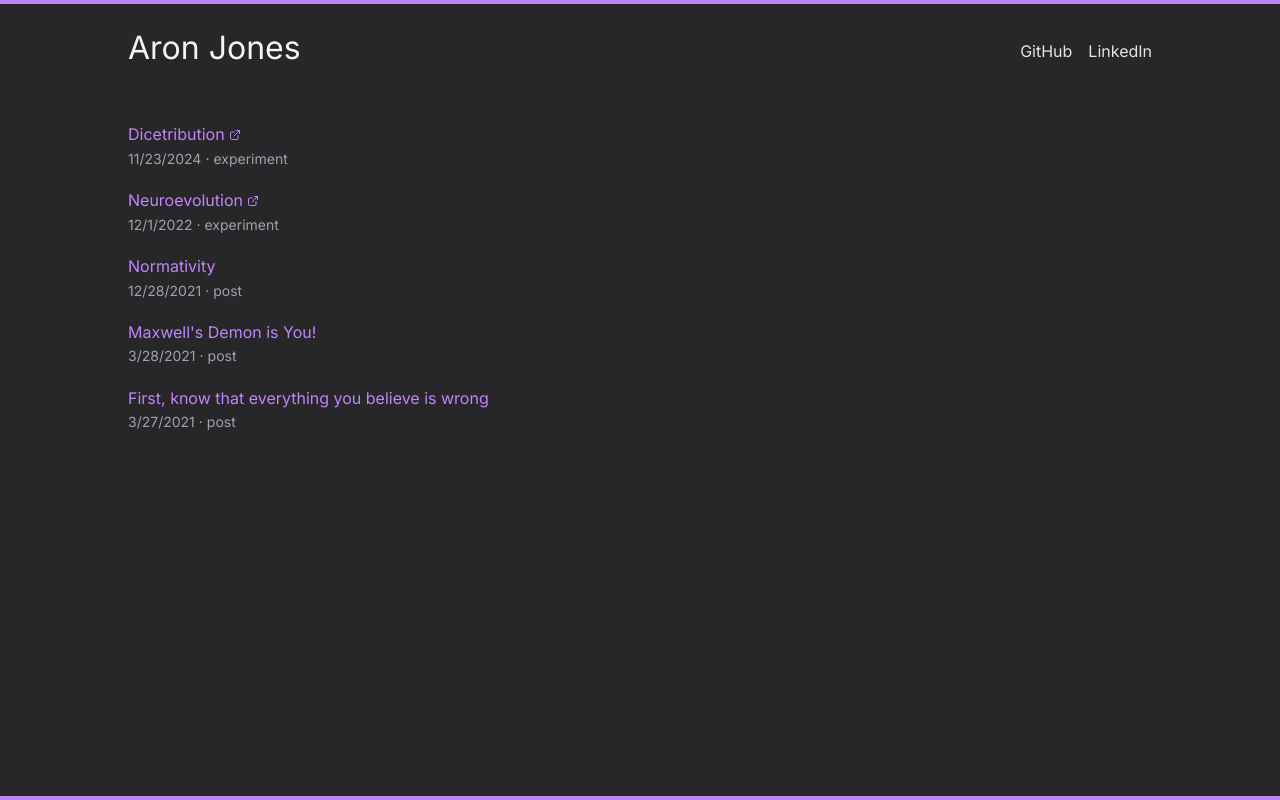
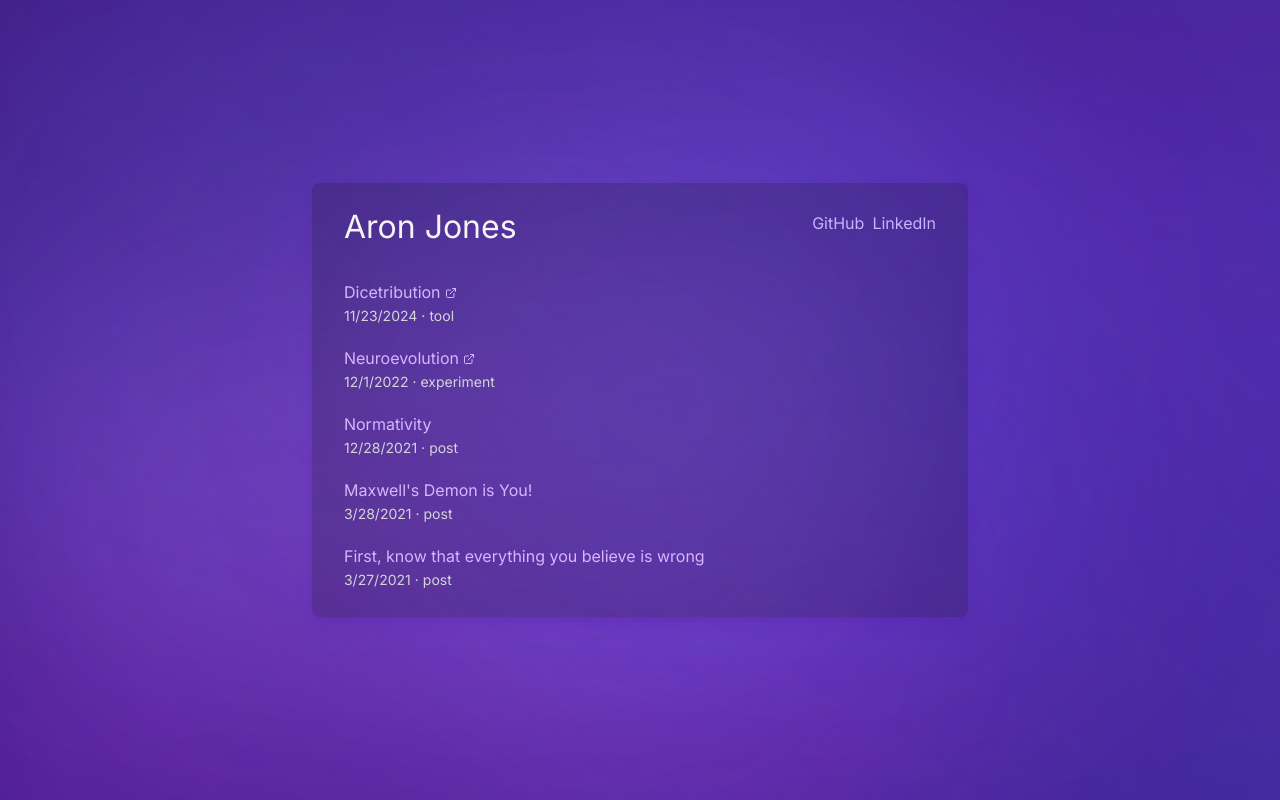
Before and after one commit to defrex/defrex-com, a Next.js app: page / in a window 1280 px wide. Built offline with nearby package versions, Linux system fonts and the light colour scheme.

Commit message:
new design

```diff
--- a/src/app/globals.css
+++ b/src/app/globals.css
@@ -1,10 +1,6 @@
 @tailwind base;
 @tailwind components;
 @tailwind utilities;
-
-body {
-  font-family: Arial, Helvetica, sans-serif;
-}
 
 @layer base {
   :root {
--- a/src/app/layout.tsx
+++ b/src/app/layout.tsx
@@ -1,3 +1,4 @@
+import { BackgroundGradient } from '@/components/background-gradient/background-gradient'
 import { Inline } from '@/components/inline'
 import { Stack } from '@/components/stack'
 import { Text } from '@/components/text/text'
@@ -12,43 +13,49 @@ const inter = Inter({ subsets: ['latin'] })
 export default function RootLayout({ children }: { children: React.ReactNode }) {
   return (
     <html lang="en">
-      <body
+      <body className={cn(inter.className, 'min-h-screen', 'min-w-screen')}>
+        <BackgroundGradient
+          className={cn('flex', 'flex-col', 'items-center', 'justify-center', 'h-full', 'w-full')}
+        >
+          <Stack
+            gap={12}
             className={cn(
-          inter.className,
-          'min-h-screen',
-          'border-y-4',
-          'border-purple-400',
-          'bg-background',
-          'text-foreground',
-          'py-4',
+              'container',
+              'mx-auto',
+              'max-w-[65ch]',
+              'bg-zinc-900/20',
+              'rounded-lg',
+              'shadow-lg',
+              'shadow-violet-800/30',
+              'p-8',
+              'my-8',
             )}
           >
-        <Stack gap={12}>
-          <header className="container mx-auto max-w-[1024px]">
-            <Inline className="py-4" justify="between">
-              <Link href="/" className="transition-colors text-zinc-100 hover:text-purple-400">
+            <header>
+              <Inline justify="between" align="top">
+                <Link href="/" className="transition-colors text-zinc-100 hover:text-violet-300">
                   <Text as="h1" value="Aron Jones" size="xl" color="inherit" />
                 </Link>
 
-              <Inline justify="between">
+                <Inline gap={2}>
                   <a
                     href="https://github.com/defrex"
-                  className="transition-colors hover:text-purple-400"
+                    className="transition-colors text-violet-300 hover:text-violet-400"
                   >
                     <Text value="GitHub" color="inherit" />
                   </a>
                   <a
                     href="https://www.linkedin.com/in/aronjones/"
-                  className="transition-colors hover:text-purple-400"
+                    className="transition-colors text-violet-300 hover:text-violet-400"
                   >
                     <Text value="LinkedIn" color="inherit" />
                   </a>
                 </Inline>
               </Inline>
             </header>
-
             {children}
           </Stack>
+        </BackgroundGradient>
       </body>
     </html>
   )
--- a/src/app/page.tsx
+++ b/src/app/page.tsx
@@ -12,7 +12,7 @@ const experiments = [
     title: 'Dicetribution',
     href: 'https://dicestribution.com/',
     date: new Date('2024-11-23'),
-    type: 'experiment',
+    type: 'tool',
   },
   {
     title: 'Neuroevolution',
@@ -33,11 +33,7 @@ export default function Page() {
   return (
     <PageContainer>
       {items.map((item, index) => (
-        <TextLink
-          key={index}
-          href={'href' in item ? item.href : postDetailsPath(item.slug)}
-          className="group block"
-        >
+        <TextLink key={index} href={'href' in item ? item.href : postDetailsPath(item.slug)}>
           <Stack gap={3}>
             <Inline gap={1}>
               <Text value={item.title} color="inherit" />
--- /dev/null
+++ b/src/components/background-gradient/background-gradient.module.css
@@ -0,0 +1,215 @@
+@tailwind components;
+
+:root {
+  /* Base colors */
+  --bg-base: theme('colors.violet.950');
+
+  /* Gradient colors */
+  --gradient-start: theme('colors.violet.900');
+  --gradient-middle: theme('colors.violet.800');
+  --gradient-end: theme('colors.indigo.800');
+
+  /* Blob colors */
+  --blob-1: theme('colors.violet.600 / 30%');
+  --blob-2: theme('colors.indigo.500 / 30%');
+  --blob-3: theme('colors.fuchsia.500 / 20%');
+  --blob-4: theme('colors.violet.400 / 20%');
+  --blob-5: theme('colors.indigo.600 / 20%');
+  --blob-6: theme('colors.violet.500 / 20%');
+
+  /* Radial gradient colors */
+  --radial-color: theme('colors.fuchsia.500 / 15%');
+
+  /* Mesh gradient colors */
+  --mesh-color-1: theme('colors.violet.500 / 10%');
+  --mesh-color-2: theme('colors.indigo.500 / 15%');
+}
+
+.backgroundGradientContainer {
+  position: relative;
+  overflow: hidden;
+  background-color: var(--bg-base);
+}
+
+.content {
+  position: relative;
+  z-index: 10;
+  margin-left: auto;
+  margin-right: auto;
+  overflow: hidden;
+}
+
+.baseGradient {
+  position: absolute;
+  inset: 0;
+  opacity: 0.5;
+  background-image: linear-gradient(
+    to bottom right,
+    var(--gradient-start),
+    var(--gradient-middle),
+    var(--gradient-end)
+  );
+}
+
+.gradientLayer {
+  position: absolute;
+  opacity: 0.7;
+  transform: translateZ(0);
+  top: -50%;
+  left: -50%;
+  width: 200%;
+  height: 200%;
+  will-change: transform;
+}
+
+.gradientBlob {
+  position: absolute;
+  border-radius: 9999px;
+  filter: blur(100px);
+}
+
+.gradientBlob1 {
+  top: 30%;
+  left: 40%;
+  width: 50%;
+  height: 50%;
+  background-color: var(--blob-1);
+}
+
+.gradientBlob2 {
+  bottom: 35%;
+  right: 35%;
+  width: 45%;
+  height: 45%;
+  background-color: var(--blob-2);
+}
+
+.gradientBlob3 {
+  top: 45%;
+  left: 25%;
+  width: 40%;
+  height: 40%;
+  background-color: var(--blob-3);
+}
+
+.gradientBlob4 {
+  bottom: 30%;
+  right: 40%;
+  width: 35%;
+  height: 35%;
+  background-color: var(--blob-4);
+}
+
+.smallBlob {
+  position: absolute;
+  border-radius: 9999px;
+  filter: blur(80px);
+}
+
+.smallBlob1 {
+  top: 40%;
+  left: 45%;
+  width: 25%;
+  height: 25%;
+  background-color: var(--blob-5);
+}
+
+.smallBlob2 {
+  bottom: 45%;
+  right: 40%;
+  width: 20%;
+  height: 20%;
+  background-color: var(--blob-6);
+}
+
+.radialGradient {
+  position: absolute;
+  transform: translateZ(0);
+  top: -50%;
+  left: -50%;
+  width: 200%;
+  height: 200%;
+  will-change: transform, opacity;
+  background: radial-gradient(circle at 50% 50%, var(--radial-color), transparent 50%);
+}
+
+.meshGradient {
+  position: absolute;
+  transform: translateZ(0);
+  top: -50%;
+  left: -50%;
+  width: 200%;
+  height: 200%;
+  will-change: transform;
+  background: linear-gradient(
+    45deg,
+    var(--mesh-color-1) 0%,
+    transparent 40%,
+    var(--mesh-color-2) 60%
+  );
+}
+
+@keyframes float {
+  0% {
+    transform: translate(0px, 0px) rotate(0deg);
+  }
+  33% {
+    transform: translate(-100px, 100px) rotate(8deg);
+  }
+  66% {
+    transform: translate(100px, -100px) rotate(-8deg);
+  }
+  100% {
+    transform: translate(0px, 0px) rotate(0deg);
+  }
+}
+
+@keyframes floatReverse {
+  0% {
+    transform: translate(0px, 0px) rotate(0deg);
+  }
+  33% {
+    transform: translate(100px, -100px) rotate(-8deg);
+  }
+  66% {
+    transform: translate(-100px, 100px) rotate(8deg);
+  }
+  100% {
+    transform: translate(0px, 0px) rotate(0deg);
+  }
+}
+
+@keyframes pulseSlow {
+  0% {
+    opacity: 0.1;
+    transform: scale(0.85);
+  }
+  50% {
+    opacity: 0.9;
+    transform: scale(1.15);
+  }
+  100% {
+    opacity: 0.1;
+    transform: scale(0.85);
+  }
+}
+
+.floatAnimation {
+  animation: float calc(1 * 5s) ease-in-out infinite;
+}
+
+.floatReverseAnimation {
+  animation: floatReverse calc(1.25 * 5s) ease-in-out infinite;
+}
+
+.pulseAnimation {
+  animation: pulseSlow calc(0.5 * 5s) ease-in-out infinite;
+}
+
+.fastFloat {
+  animation: float calc(0.75 * 5s) ease-in-out infinite;
+}
+
+.meshAnimation {
+  animation: float calc(1.5 * 5s) linear infinite;
+}
--- /dev/null
+++ b/src/components/background-gradient/background-gradient.tsx
@@ -0,0 +1,38 @@
+import { cn } from '@/lib/utils/cn'
+import type { ReactNode } from 'react'
+import styles from './background-gradient.module.css'
+
+interface BackgroundGradientProps {
+  children?: ReactNode
+  className?: string
+}
+
+export function BackgroundGradient({ children, className }: BackgroundGradientProps) {
+  return (
+    <div
+      className={cn(styles.backgroundGradientContainer, 'min-w-screen', 'min-h-screen', className)}
+    >
+      <div className={styles.baseGradient} />
+
+      <div className={cn(styles.gradientLayer, styles.floatAnimation)}>
+        <div className={cn(styles.gradientBlob, styles.gradientBlob1)} />
+        <div className={cn(styles.gradientBlob, styles.gradientBlob2)} />
+      </div>
+
+      <div className={cn(styles.gradientLayer, styles.floatReverseAnimation)}>
+        <div className={cn(styles.gradientBlob, styles.gradientBlob3)} />
+        <div className={cn(styles.gradientBlob, styles.gradientBlob4)} />
+      </div>
+
+      <div className={cn(styles.radialGradient, styles.pulseAnimation)} />
+      <div className={cn(styles.meshGradient, styles.meshAnimation)} />
+
+      <div className={cn(styles.gradientLayer, styles.fastFloat)}>
+        <div className={cn(styles.smallBlob, styles.smallBlob1)} />
+        <div className={cn(styles.smallBlob, styles.smallBlob2)} />
+      </div>
+
+      <div className={cn(styles.content, 'min-h-full', 'min-w-full')}>{children}</div>
+    </div>
+  )
+}
--- a/src/components/page-container.tsx
+++ b/src/components/page-container.tsx
@@ -1,9 +1,5 @@
 import { Stack } from '@/components/stack'
 
 export function PageContainer({ children }: { children: React.ReactNode }) {
-  return (
-    <div className="container mx-auto max-w-[1024px]">
-      <Stack gap={8}>{children}</Stack>
-    </div>
-  )
+  return <Stack gap={8}>{children}</Stack>
 }
--- a/src/components/text-link.tsx
+++ b/src/components/text-link.tsx
@@ -16,8 +16,8 @@ export function TextLink({ href, text, children, className, textProps }: TextLin
       href={href}
       className={cn(
         className,
-        'text-purple-400',
-        'hover:text-purple-300',
+        'text-purple-300',
+        'hover:text-purple-400',
         'transition-colors',
         'duration-100',
       )}
--- a/src/components/text/text.tsx
+++ b/src/components/text/text.tsx
@@ -15,10 +15,8 @@ const textVariants = cva('inline-block', {
     },
     color: {
       inherit: '',
-      inverted: 'text-zinc-800',
-      light: 'text-zinc-400',
-      regular: 'text-zinc-200',
-      'inverted-light': 'text-zinc-400',
+      light: 'text-zinc-300',
+      regular: 'text-zinc-50',
     },
     nowrap: {
       true: 'whitespace-nowrap',
@@ -78,7 +76,7 @@ export type TextProps = VariantProps<typeof textVariants> & {
 }
 
 export function textClassNames({ className, ...props }: Omit<TextProps, 'as' | 'value' | 'title'>) {
-  return cn(textVariants(props), className)
+  return cn(textVariants(props), 'inline', className)
 }
 
 export function Text({ as = 'span', value, title, ...props }: TextProps) {
--- a/src/posts/normativity.md
+++ b/src/posts/normativity.md
@@ -3,7 +3,7 @@ title: Normativity
 date: 2021-12-28T00:00:00.000Z
 ---
 
-This story starts within the human mind, but isn’t ultimately about humans. It’s about the organisms humans form when they work in groups. Because individual humans, despite what we may somethings think, aren’t so different from other animals. What’s unique about humans is what emerges when we form groups.
+This story starts within the human mind, but isn’t ultimately about humans. It’s about the organisms humans form when they work in groups. Because individual humans, despite what we may sometimes think, aren’t so different from other animals. What’s unique about humans is what emerges when we form groups.
 
 ### Mental Models
 
--- a/tailwind.config.ts
+++ b/tailwind.config.ts
@@ -48,11 +48,6 @@ export default {
           '5': 'var(--chart-5)',
         },
       },
-      borderRadius: {
-        lg: 'var(--radius)',
-        md: 'calc(var(--radius) - 2px)',
-        sm: 'calc(var(--radius) - 4px)',
-      },
     },
   },
   safelist: [
```
Lines whose indentation alone changed are shown as unchanged.
